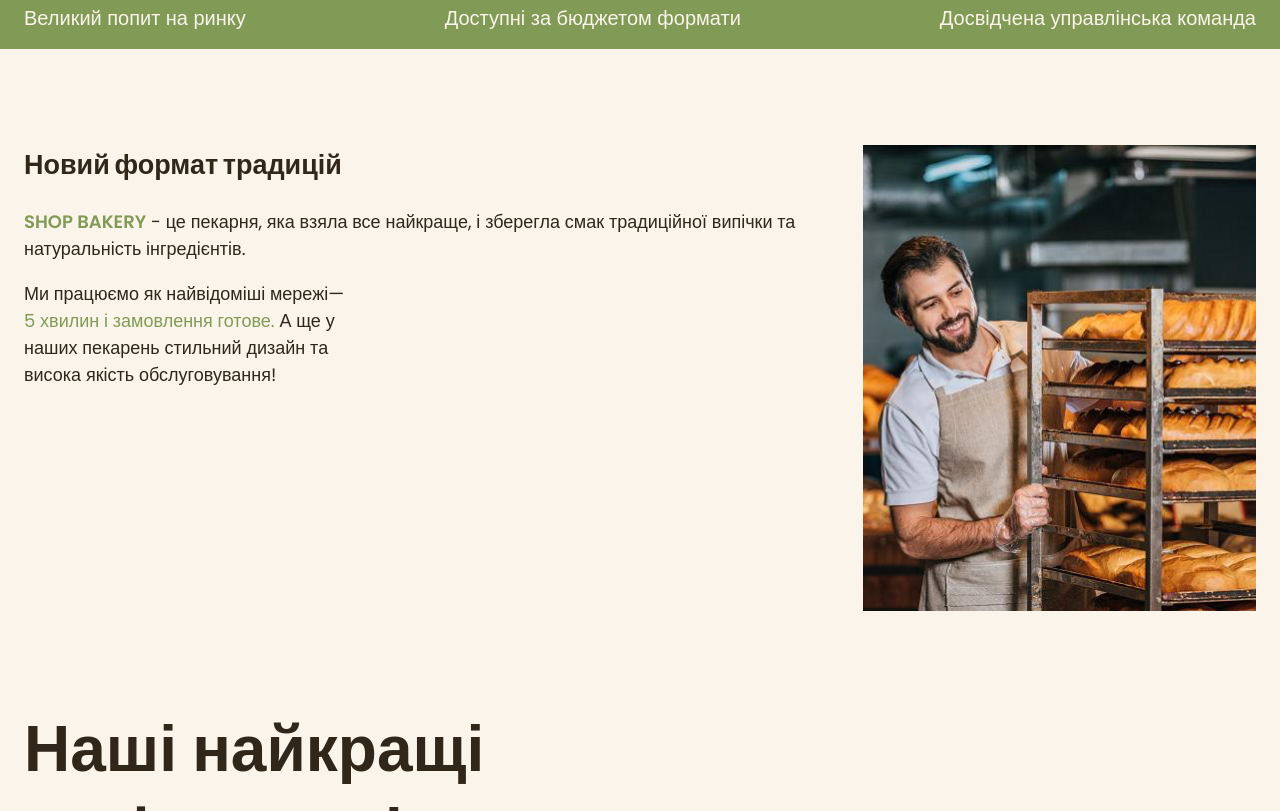
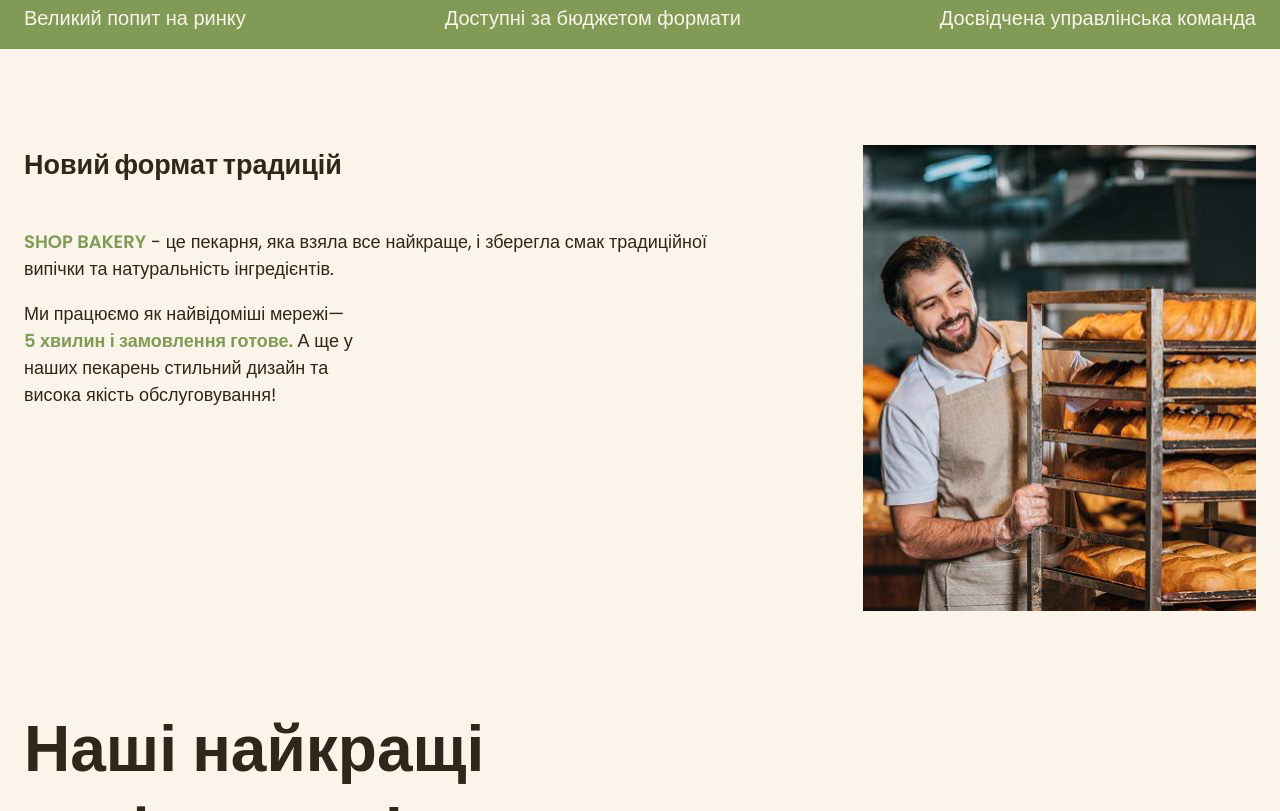
Before and after one commit to ArtemKaidalov/Genius-project, a plain HTML site: page index.html in a window 1280 px wide. Shown: the part 749-1560 px from the top of the page. Drawn offline with Linux system fonts and the light colour scheme; files whose address does not match are found by name.

Commit message:
23.01.25

```diff
--- a/index.html
+++ b/index.html
@@ -75,7 +75,9 @@
                 class="traditions-section__text traditions-section__text--limited"
               >
                 Ми працюємо як найвідоміші мережі—
-                <span class="text-brand">5 хвилин і замовлення готове. </span>
+                <span class="text-brand text-bold"
+                  >5 хвилин і замовлення готове.
+                </span>
                 А ще у наших пекарень стильний дизайн та висока якість
                 обслуговування!
               </p>
--- a/scss/components/_sections.scss
+++ b/scss/components/_sections.scss
@@ -5,10 +5,9 @@
     font-size: 64px;
     font-weight: 600;
     line-height: 1.3;
-
-    &__centered {
-      text-align: center;
-    }
+  }
+  &__centered {
+    text-align: center;
   }
 }
 
--- a/scss/components/_traditions.scss
+++ b/scss/components/_traditions.scss
@@ -7,11 +7,11 @@
     gap: 40px;
   }
 
-  &__traditions-content {
+  &__content {
     max-width: 710px;
   }
 
-  &__traditions-title {
+  &__title {
     margin-bottom: 42px;
   }
 
```
Also changed, not shown: css/main.min.css, 1 other file.
